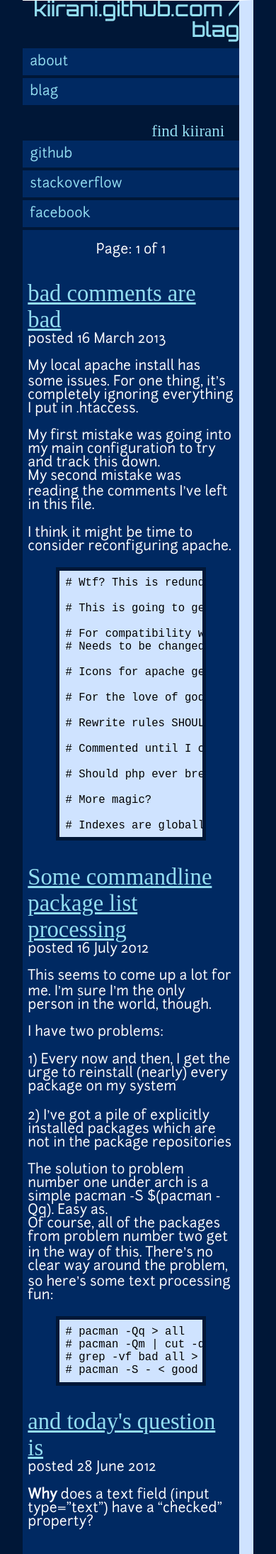
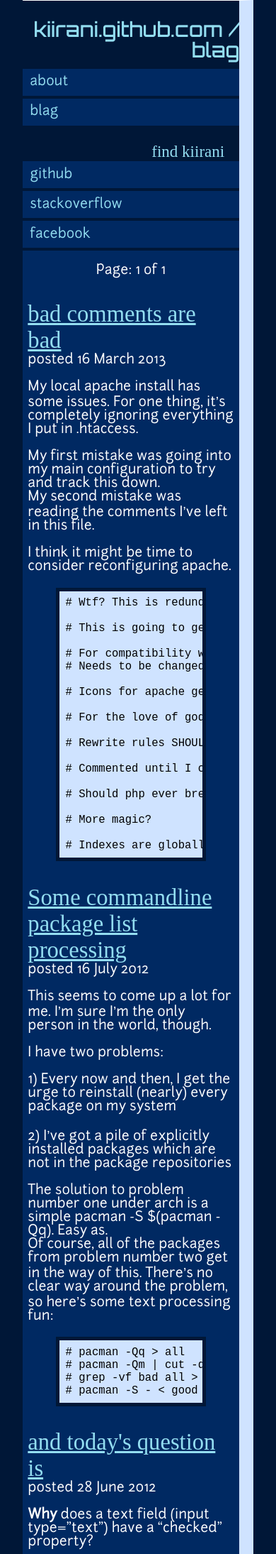
Before and after one commit to Kiirani/kiirani.github.com, a Jekyll site: the page built from index.html, in a window 390 px wide. Shown: the top 2189 px of the page at 71% size. Built offline with Jekyll 4.4.1, drawn with Linux system fonts in a browser that asks for light colours; some web fonts are replaced; the list of posts is cut into pages by our own code.

Commit message:
mobile viewport tweaks

```diff
--- a/_layouts/default.html
+++ b/_layouts/default.html
@@ -8,6 +8,8 @@
 	<link rel="stylesheet" type="text/css" href="/styles/site.css">
 	<link rel="stylesheet" type="text/css" href="/styles/syntax.css">
 	<link rel="stylesheet" type="text/css" href="/styles/gist.css">
+
+	<meta name="viewport" content="width=640" />
 
 </head>
 
--- a/styles/site.css
+++ b/styles/site.css
@@ -209,6 +209,7 @@
 
 	#main-header {
 		height:auto;
+		padding-top:1em;
 	}
 
 	#main-header a {
```
